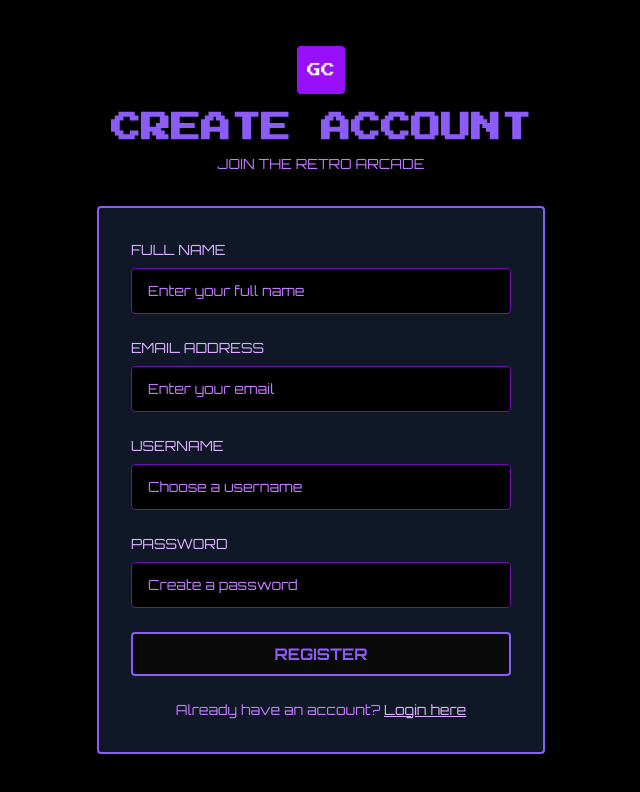
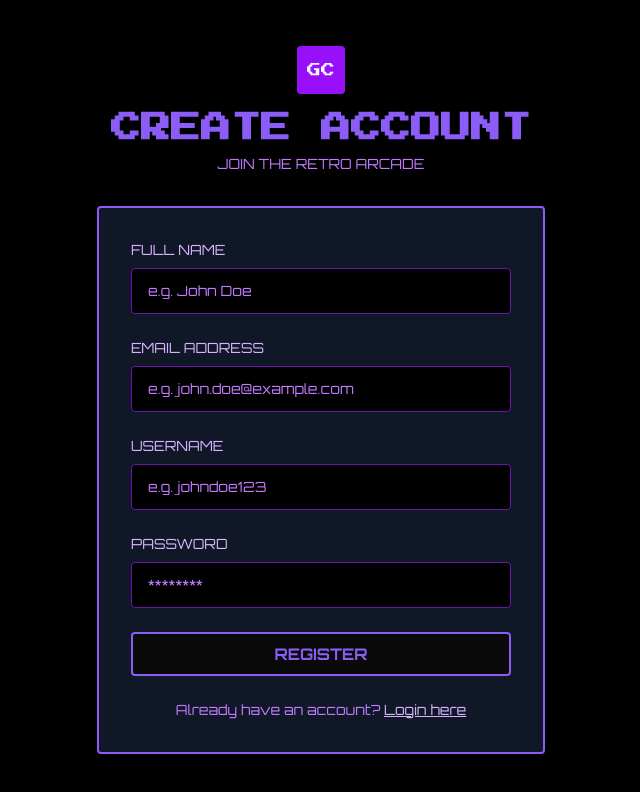
Before and after one commit to rayenrsalhi9/games-chamber, a React (Vite) app in the folder client/: page /register in a window 1280 px wide. Shown: the top 792 px of the page, without its empty margins (319-959 px from the left). Built offline with nearby package versions, Linux system fonts and the light colour scheme; the HTML template or start-up script is replaced by a standard one.

Commit message:
feat(auth): implement async user registration with form handling
- Update register endpoint to handle request body
- Replace useState with useActionState for form handling
- Add loading state and error handling to registration form
- Improve form accessibility with aria attributes

```diff
--- a/client/src/pages/register.tsx
+++ b/client/src/pages/register.tsx
@@ -1,26 +1,27 @@
-import { useState } from 'react'
+import { useActionState } from 'react'
 import { Link } from 'react-router-dom'
 
 const Register = () => {
-  const [formData, setFormData] = useState({
-    fullName: '',
-    email: '',
-    username: '',
-    password: ''
-  })
 
-  const handleInputChange = (e: React.ChangeEvent<HTMLInputElement>) => {
-    const { name, value } = e.target
-    setFormData(prev => ({
-      ...prev,
-      [name]: value
-    }))
-  }
+  const [error, handleRegister, isPending] = useActionState(
+    async(_prevState: string | null, formData: FormData): Promise<string | null> => {
+      const name = formData.get('name') as string
+      const email = formData.get('email') as string
+      const username = formData.get('username') as string
+      const password = formData.get('password') as string
 
-  const handleSubmit = (e: React.FormEvent) => {
-    e.preventDefault()
-    console.log('Registration form submitted:', formData)
-  }
+      await fetch('/api/auth/register', {
+        method: 'POST',
+        headers: {
+          'Content-Type': 'application/json',
+        },
+        body: JSON.stringify({ name, email, username, password }),
+      })
+
+      return null
+    },
+    null
+  )
 
   return (
     <div className="min-h-screen bg-black flex items-center justify-center px-4 py-8">
@@ -38,26 +39,27 @@ const Register = () => {
           <p className="text-purple-400 font-mono text-sm">
             JOIN THE RETRO ARCADE
           </p>
+          {error && <p className="text-red-500 text-sm mt-2">{error}</p>}
         </div>
 
         {/* Registration Form */}
         <div className="retro-border bg-gray-900 p-8 rounded-lg">
-          <form onSubmit={handleSubmit} className="space-y-6">
+          <form action={handleRegister} className="space-y-6">
             {/* Full Name */}
             <div>
-              <label htmlFor="fullName" className="block text-purple-300 font-mono text-sm mb-2">
+              <label htmlFor="name" className="block text-purple-300 font-mono text-sm mb-2">
                 FULL NAME
               </label>
               <input
                 type="text"
-                id="fullName"
-                name="fullName"
-                value={formData.fullName}
-                onChange={handleInputChange}
+                id="name"
+                name="name"
                 required
                 className="w-full px-4 py-3 bg-black text-white placeholder-purple-400 border border-purple-800 rounded focus:outline-none focus:border-purple-600 font-mono text-sm transition-colors duration-200"
-                placeholder="Enter your full name"
+                placeholder="e.g. John Doe"
                 aria-label="Full name"
+                aria-required="true"
+                aria-disabled={isPending}
               />
             </div>
 
@@ -70,12 +72,12 @@ const Register = () => {
                 type="email"
                 id="email"
                 name="email"
-                value={formData.email}
-                onChange={handleInputChange}
                 required
                 className="w-full px-4 py-3 bg-black text-white placeholder-purple-400 border border-purple-800 rounded focus:outline-none focus:border-purple-600 font-mono text-sm transition-colors duration-200"
-                placeholder="Enter your email"
+                placeholder="e.g. john.doe@example.com"
                 aria-label="Email address"
+                aria-required="true"
+                aria-disabled={isPending}
               />
             </div>
 
@@ -88,12 +90,12 @@ const Register = () => {
                 type="text"
                 id="username"
                 name="username"
-                value={formData.username}
-                onChange={handleInputChange}
                 required
                 className="w-full px-4 py-3 bg-black text-white placeholder-purple-400 border border-purple-800 rounded focus:outline-none focus:border-purple-600 font-mono text-sm transition-colors duration-200"
-                placeholder="Choose a username"
+                placeholder="e.g. johndoe123"
                 aria-label="Username"
+                aria-required="true"
+                aria-disabled={isPending}
               />
             </div>
 
@@ -106,21 +108,24 @@ const Register = () => {
                 type="password"
                 id="password"
                 name="password"
-                value={formData.password}
-                onChange={handleInputChange}
                 required
                 className="w-full px-4 py-3 bg-black text-white placeholder-purple-400 border border-purple-800 rounded focus:outline-none focus:border-purple-600 font-mono text-sm transition-colors duration-200"
-                placeholder="Create a password"
+                placeholder="********"
                 aria-label="Password"
+                aria-required="true"
+                aria-disabled={isPending}
               />
             </div>
 
             {/* Submit Button */}
             <button
               type="submit"
-              className="retro-button w-full py-3 text-base font-bold transition-all duration-200"
+              className="retro-button w-full py-3 text-base font-bold transition-all duration-200 disabled:opacity-50 disabled:cursor-not-allowed"
+              aria-label="Register"
+              aria-disabled={isPending}
+              disabled={isPending}
             >
-              REGISTER
+              {isPending ? 'Registering...' : 'REGISTER'}
             </button>
           </form>
 
```
Also changed, not shown: 1 other file (tests, documents, lock files or other folders).
